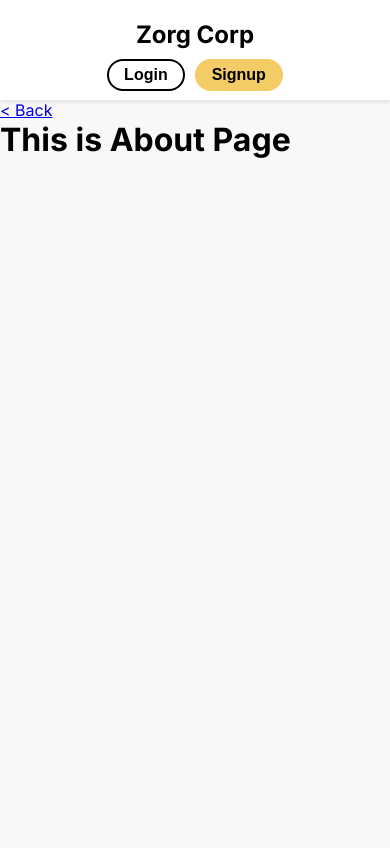
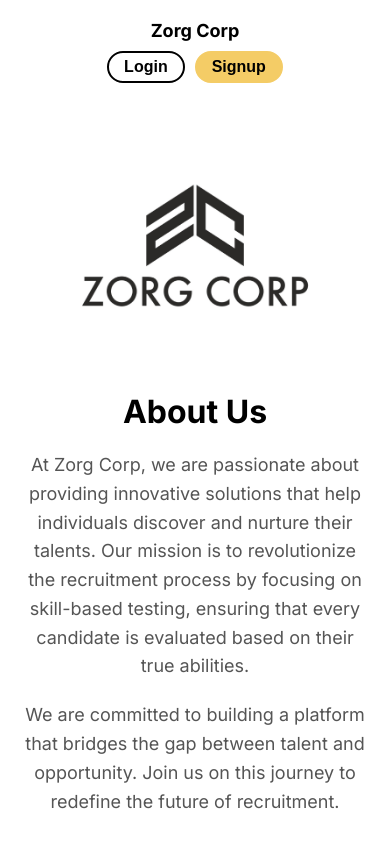
Before and after one commit to SmartSide-Dev/Zorg-LandingPage, a plain HTML site: page about.html in a window 390 px wide. Drawn offline with Linux system fonts and the light colour scheme.

Commit message:
about us base layout done

```diff
--- a/about.html
+++ b/about.html
@@ -30,9 +30,20 @@
     </div>
 
   </nav>
-    <div>
-        <a href="index.html"> < Back </a>
+  <!-- About Us Section -->
+  <section id="about" class="about-section">
+    <div class="container">
+      <div class="about-content">
+        <div class="about-image">
+          <img src="assets/img/zorg.jpg" alt="About Us Image">
+        </div>
+        <div class="about-text">
+          <h2>About Us</h2>
+          <p>At Zorg Corp, we are passionate about providing innovative solutions that help individuals discover and nurture their talents. Our mission is to revolutionize the recruitment process by focusing on skill-based testing, ensuring that every candidate is evaluated based on their true abilities.</p>
+          <p>We are committed to building a platform that bridges the gap between talent and opportunity. Join us on this journey to redefine the future of recruitment.</p>
+        </div>
+      </div>
     </div>
-    <h1>This is About Page</h1>
+  </section>
 </body>
 </html>
--- a/assets/css/styles.css
+++ b/assets/css/styles.css
@@ -157,6 +157,49 @@ body {
   color: white;
 }
 
+
+/* About Section */
+.about-section {
+  padding: 60px 0;
+  background-color: #fff;
+}
+
+.about-section .container {
+  width: 90%;
+  margin: 0 auto;
+}
+
+.about-content {
+  display: flex;
+  flex-direction: row-reverse;
+  justify-content: space-between;
+  gap: 30px;
+  align-items: center;
+}
+
+.about-image img {
+  max-width: 100%;
+  height: auto;
+  border-radius: 8px;
+}
+
+.about-text {
+  max-width: 50%;
+}
+
+.about-text h2 {
+  font-size: 32px;
+  font-weight: bold;
+  margin-bottom: 20px;
+}
+
+.about-text p {
+  font-size: 18px;
+  line-height: 1.6;
+  margin-bottom: 20px;
+  color: #555;
+}
+
 /* Responsive Styles */
 @media (max-width: 768px) {
   .navbar {
@@ -167,6 +210,10 @@ body {
   .navbar-links {
     display: none;
   }
+  .navbar-logo {
+    font-size: 18px;
+  }
+
 
   .hero-title {
     font-size: 28px;
@@ -180,4 +227,19 @@ body {
   .hero-btn {
     padding: 10px 50px;
   }
+
+  .about-content {
+    flex-direction: column;
+    text-align: center;
+  }
+
+  .about-text {
+    max-width: 100%;
+    margin-top: 20px;
+  }
+
+  .about-image img {
+    max-width: 80%;
+    margin: 0 auto;
+  }
 }
```
Also changed, not shown: assets/img/sample-bg.jpg (added), assets/img/zorg.jpg (added).
